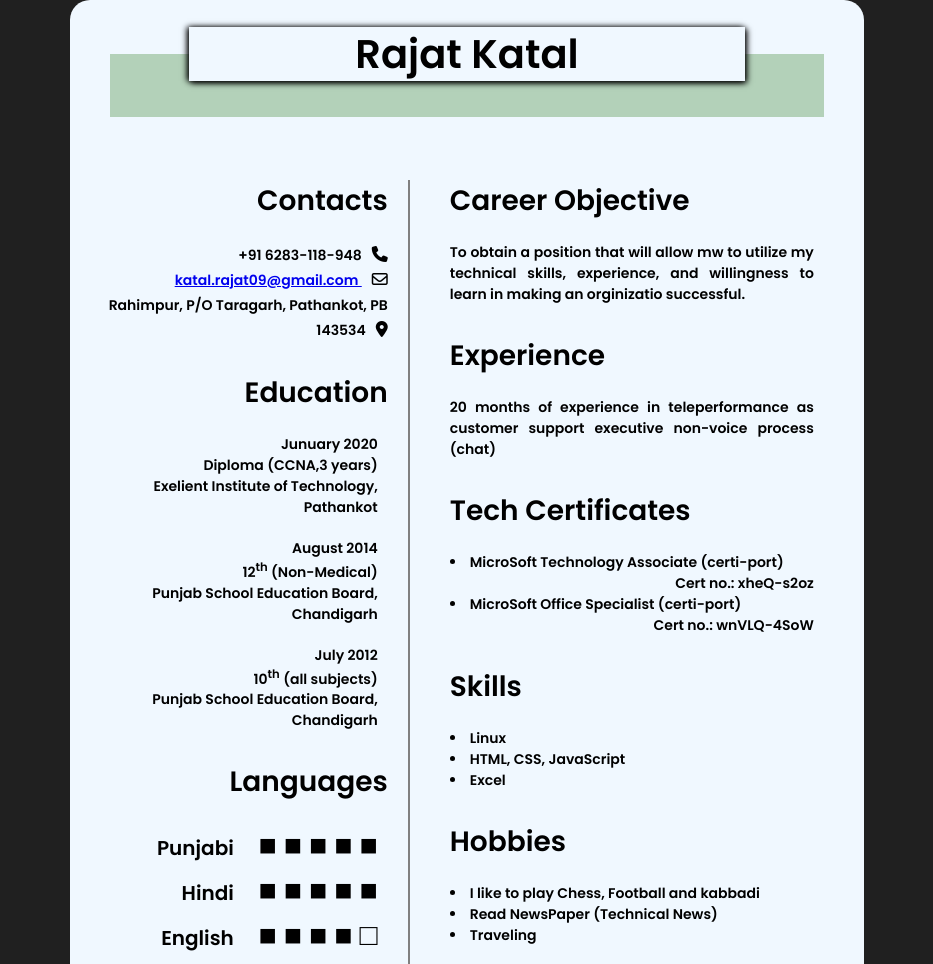
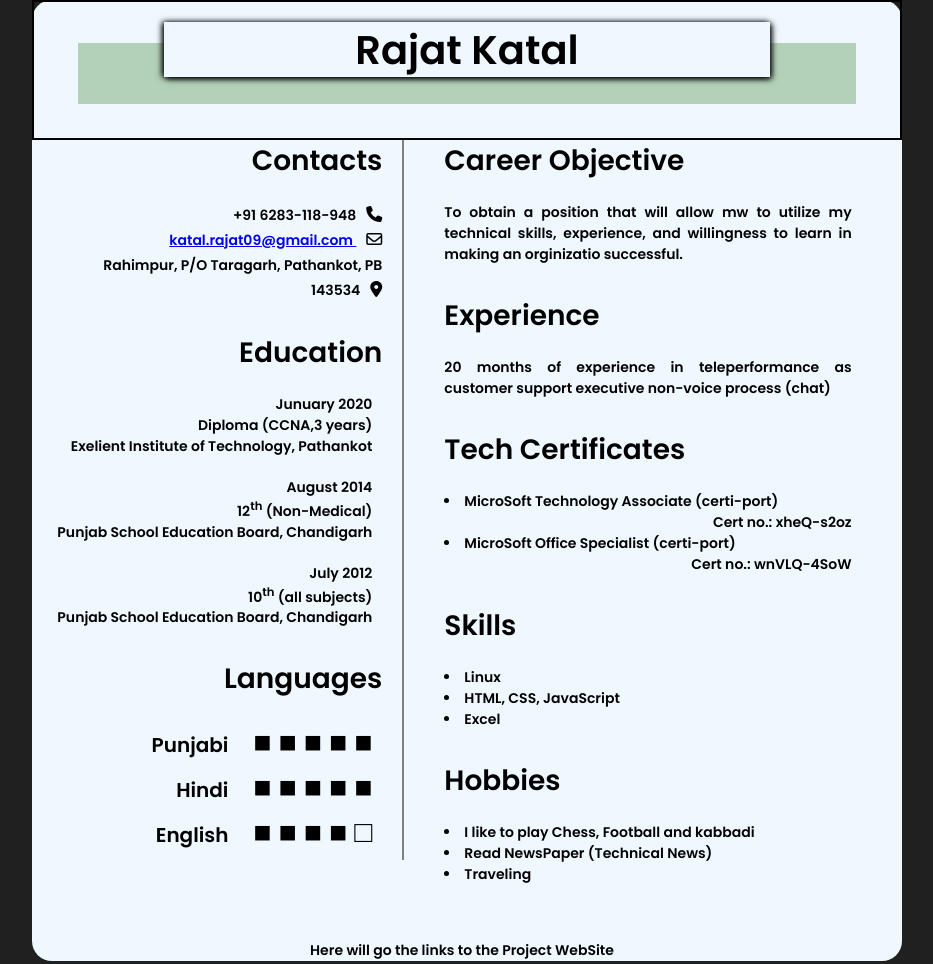
Before and after one commit to irajatkatal/Resume, a plain HTML site: page index.html in a window 1280 px wide. Shown: the top 964 px of the page, without its empty margins (173-1106 px from the left). Drawn offline with Linux system fonts and the light colour scheme.

Commit message:
changed width and height of top div

```diff
--- a/resume.css
+++ b/resume.css
@@ -25,14 +25,15 @@ body{
 .main-container{
     background-color: rgb(240, 248, 255);
     border-radius: 20px;
-    width: 21cm;
+    width: 23cm;
 }
 
 /* this is the top container that covers the 15% part of the total height */
 
 .top-main-div{
+    border: 2px solid;
     width: 100%;
-    height: 180px;
+    height: 140px;
     display: flex;
     align-items: center;
     flex-direction: column;
@@ -42,7 +43,7 @@ body{
 .green-div{
     background-color: rgb(179, 209, 185);
     width: 90%;
-    height: 35%;
+    height: 45%;
     position: absolute;
     top: 30%;
 }
@@ -50,7 +51,7 @@ body{
 .colorless-div{
     background-color: rgb(240, 248, 255);
     width: 70%;
-    height: 30%;
+    height: 40%;
     position: absolute;
     top: 15%;
     display: flex;
@@ -65,7 +66,7 @@ body{
 
 .bottom-main-div{
     display: flex;
-    height: 1000px;
+    height: 800px;
 }
 
 /* Left part inside of  the 2nd main div
```
